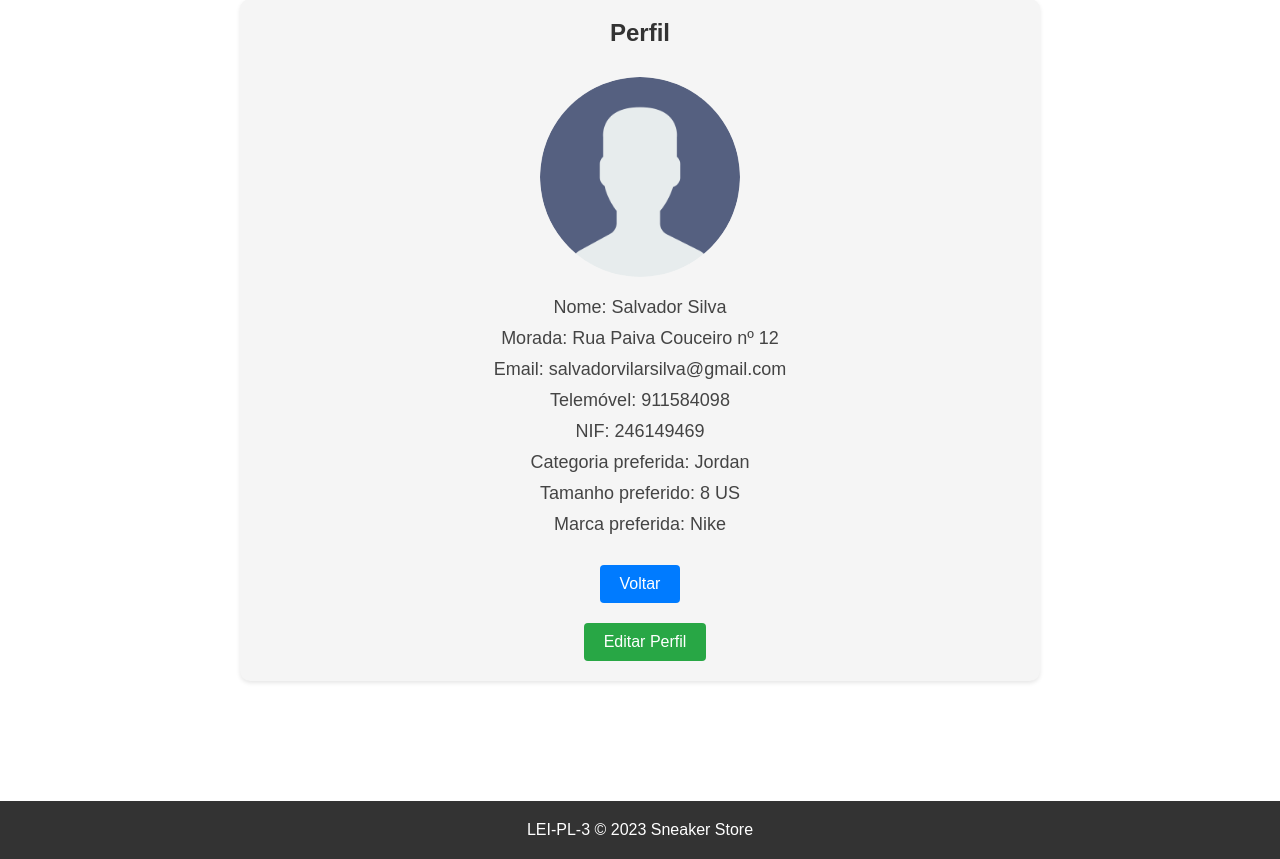
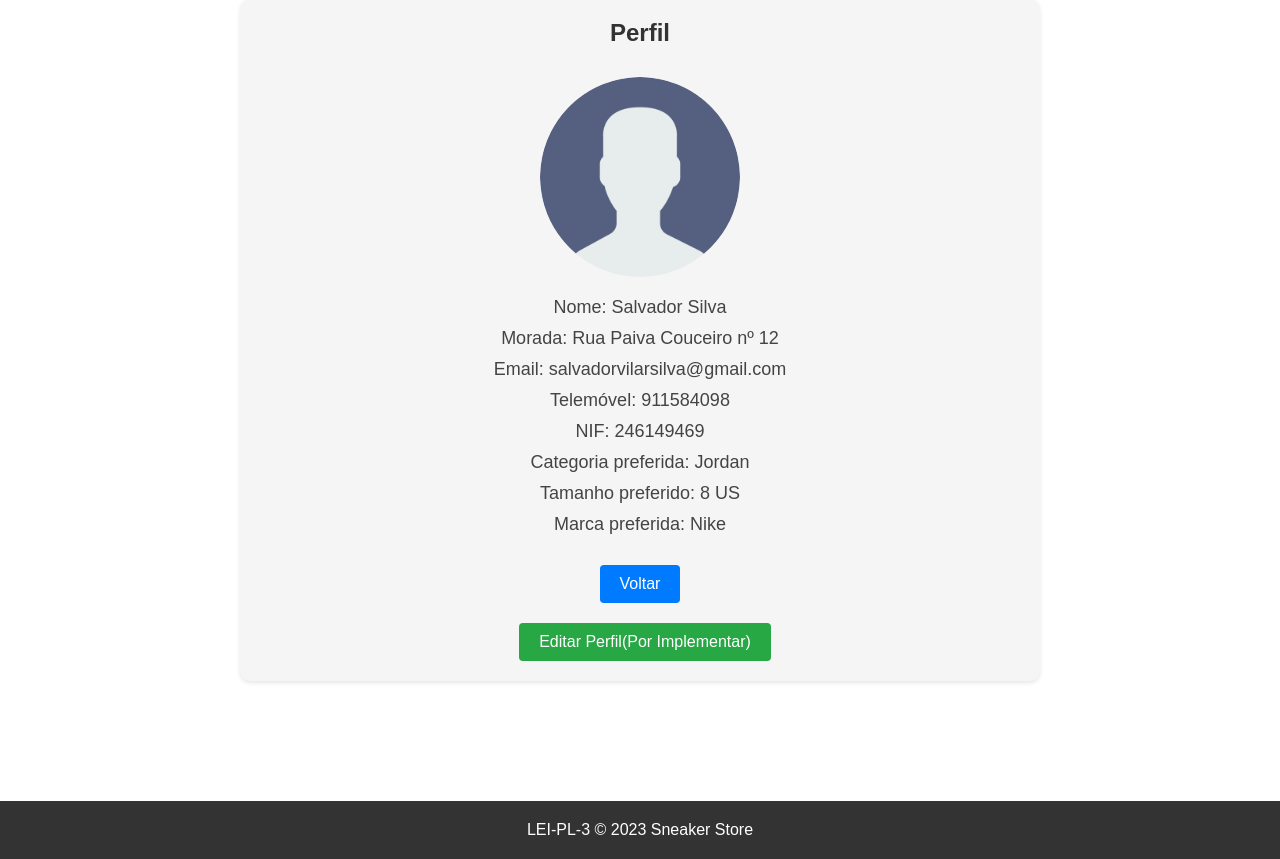
Before and after one commit to salvadoriscte/Sneaker_Store, a Django app: page /store/perfil in a window 1280 px wide. Shown: the part 288-1147 px from the top of the page. Run offline with Django 4.2, Linux system fonts and the light colour scheme; a user stored in the database is signed in; data comes from the database, SQL or seed files in the repository.

Commit message:
Editar perfil-por implementar

```diff
--- a/SneakerStore/store/templates/Store/perfil.html
+++ b/SneakerStore/store/templates/Store/perfil.html
@@ -26,6 +26,6 @@
     <p>Tamanho preferido: {{ user.cliente.tamanho_preferido.tamanho }}</p>
     <p>Marca preferida: {{ user.cliente.marca_preferida.nome }}</p>
     <a href="{% url 'store:index' %}" class="back-btn">Voltar</a>
-    <a href="{% url 'store:editar_perfil' %}" class="edit-btn">Editar Perfil</a>
+    <a href="#" class="edit-btn">Editar Perfil(Por Implementar)</a>
 </div>
 {% endblock %}
```
